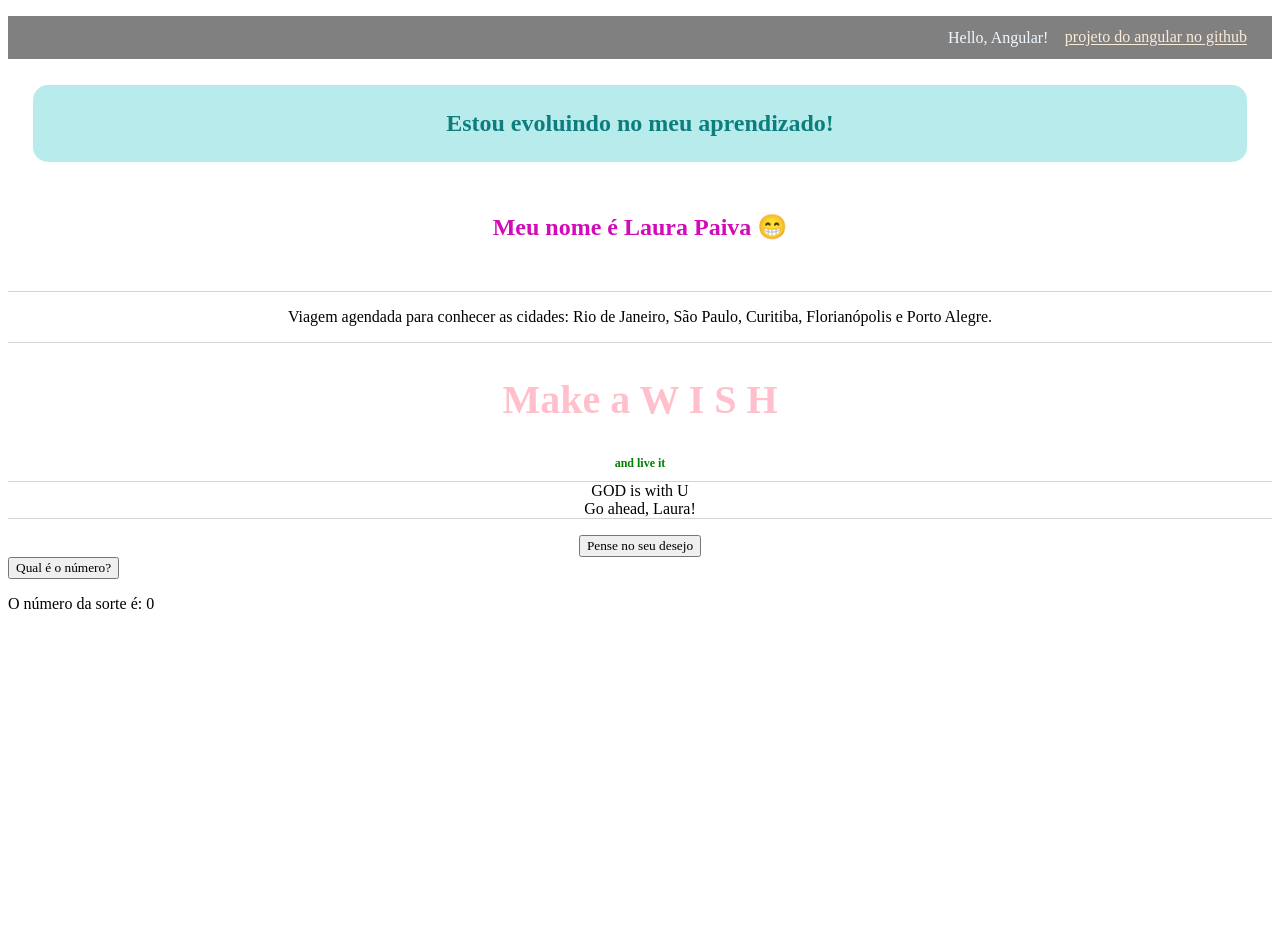
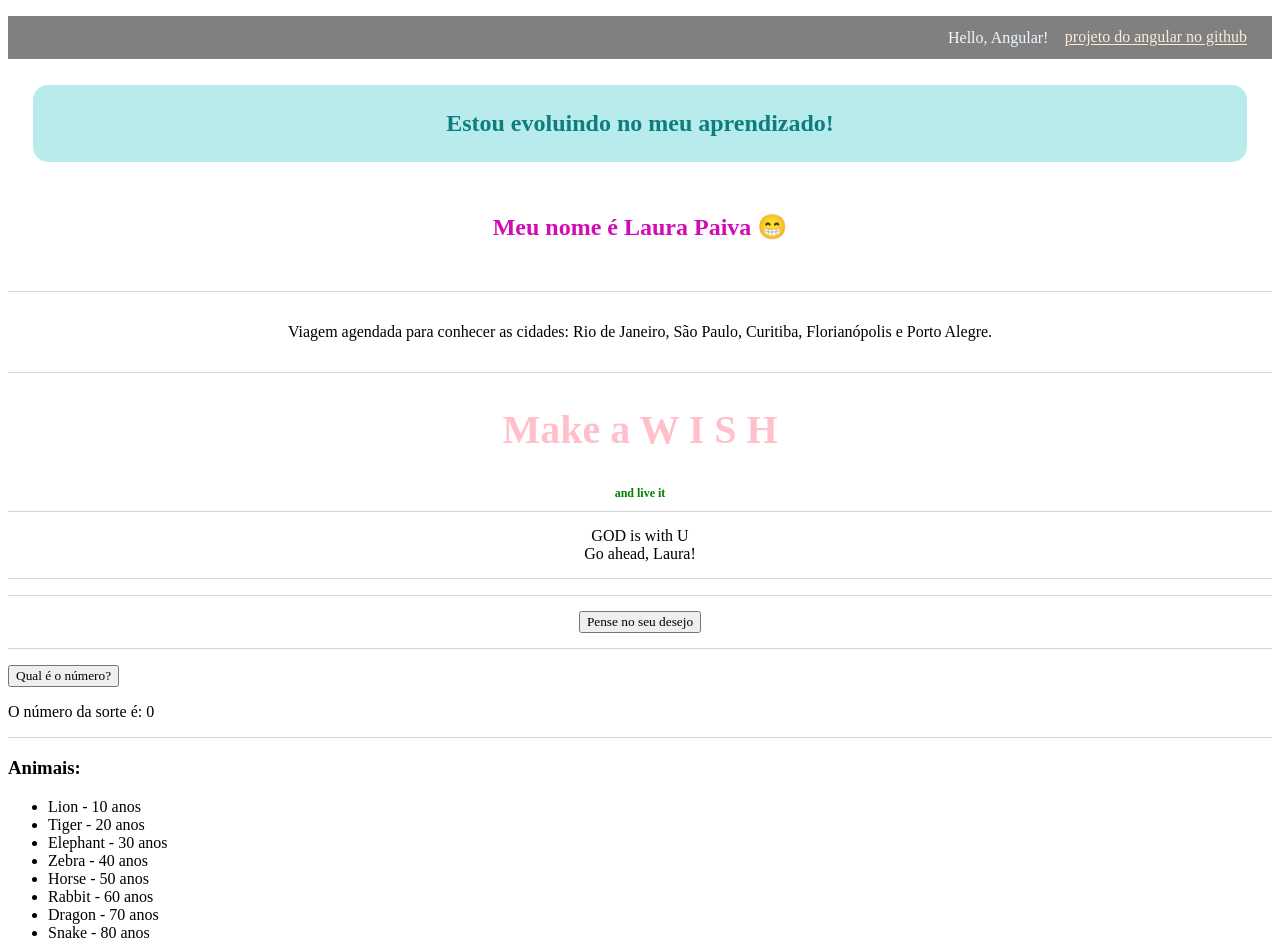
Before and after one commit to LauraaPaiva/hello, an Angular app: page / in a window 1280 px wide. Shown: the top 943 px of the page. Before the commit the page ends 800 px from the top, so only its background shows below. Built offline with nearby package versions, Linux system fonts and the light colour scheme.

Commit message:
List render

```diff
--- a/src/app/app.component.html
+++ b/src/app/app.component.html
@@ -5,3 +5,4 @@
 <app-if-render></app-if-render>
 <app-events></app-events>
 <app-emitter></app-emitter>
+<app-list-render></app-list-render>
--- a/src/app/components/events/events.component.html
+++ b/src/app/components/events/events.component.html
@@ -1,3 +1,3 @@
-<div [ngStyle]="{'text-align': 'center'}">
-    <button (click)="showMessage()">Pense no seu desejo</button>
+<div class="section" [ngStyle]="{ 'text-align': 'center' }">
+  <button (click)="showMessage()">Pense no seu desejo</button>
 </div>
--- /dev/null
+++ b/src/app/components/list-render/list-render.component.html
@@ -0,0 +1,8 @@
+<div class="bordas">
+  <h3>Animais:</h3>
+  <ul>
+    <li *ngFor="let aninal of animals">
+      {{ aninal.name }} - {{ aninal.age }} anos<br />
+    </li>
+  </ul>
+</div>
--- /dev/null
+++ b/src/app/components/list-render/list-render.component.ts
@@ -0,0 +1,28 @@
+import { Component } from '@angular/core';
+import { CommonModule } from '@angular/common';
+
+@Component({
+  selector: 'app-list-render',
+  standalone: true,
+  imports: [CommonModule],
+  templateUrl: './list-render.component.html',
+  styleUrl: './list-render.component.css',
+})
+export class ListRenderComponent {
+  animals = [
+    { name: 'Lion', age: 10 },
+    { name: 'Tiger', age: 20 },
+    { name: 'Elephant', age: 30 },
+    { name: 'Zebra', age: 40 },
+    { name: 'Horse', age: 50 },
+    { name: 'Rabbit', age: 60 },
+    { name: 'Dragon', age: 70 },
+    { name: 'Snake', age: 80 },
+    { name: 'Goat', age: 90 },
+    { name: 'Monkey', age: 100 },
+    { name: 'Rooster', age: 110 },
+    { name: 'Dog', age: 120 },
+    { name: 'Pig', age: 130 },
+    { name: 'Turtle', age: 140 },
+  ];
+}
--- a/src/styles.css
+++ b/src/styles.css
@@ -13,5 +13,11 @@ a {
     border-top: 1px solid lightgrey;
     border-bottom: 1px solid lightgrey;
     margin-bottom: 1em;
+    padding: 15px;
     text-align: center;
 }
+
+.bordas {
+    border-top: 1px solid lightgrey;
+    border-bottom: 1px solid lightgrey;
+}
```
Also changed, not shown: src/app/app.component.ts (+24 -13 lines), src/app/components/list-render/list-render.component.css (added), 1 other file (tests, documents, lock files or other folders).
